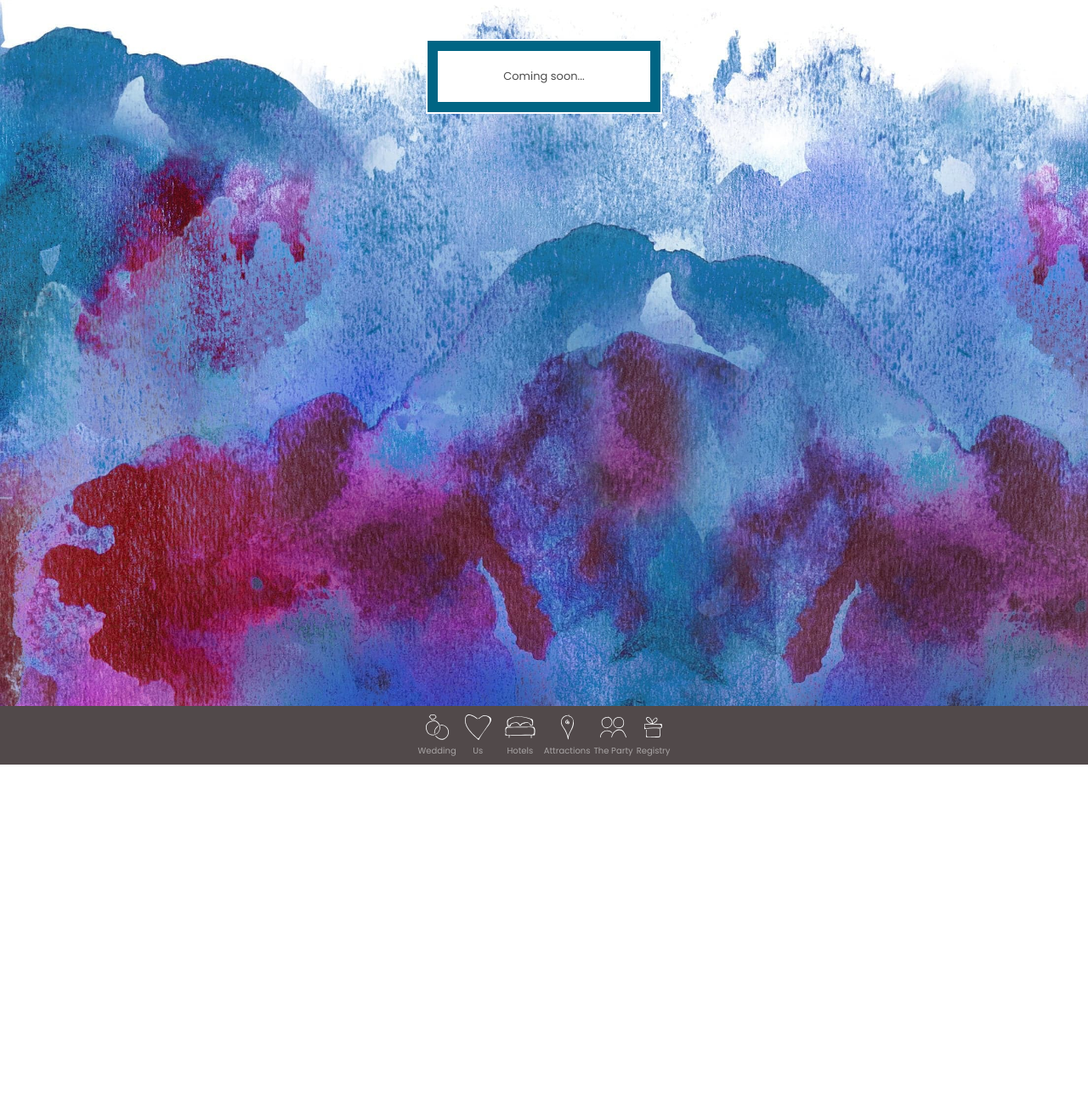
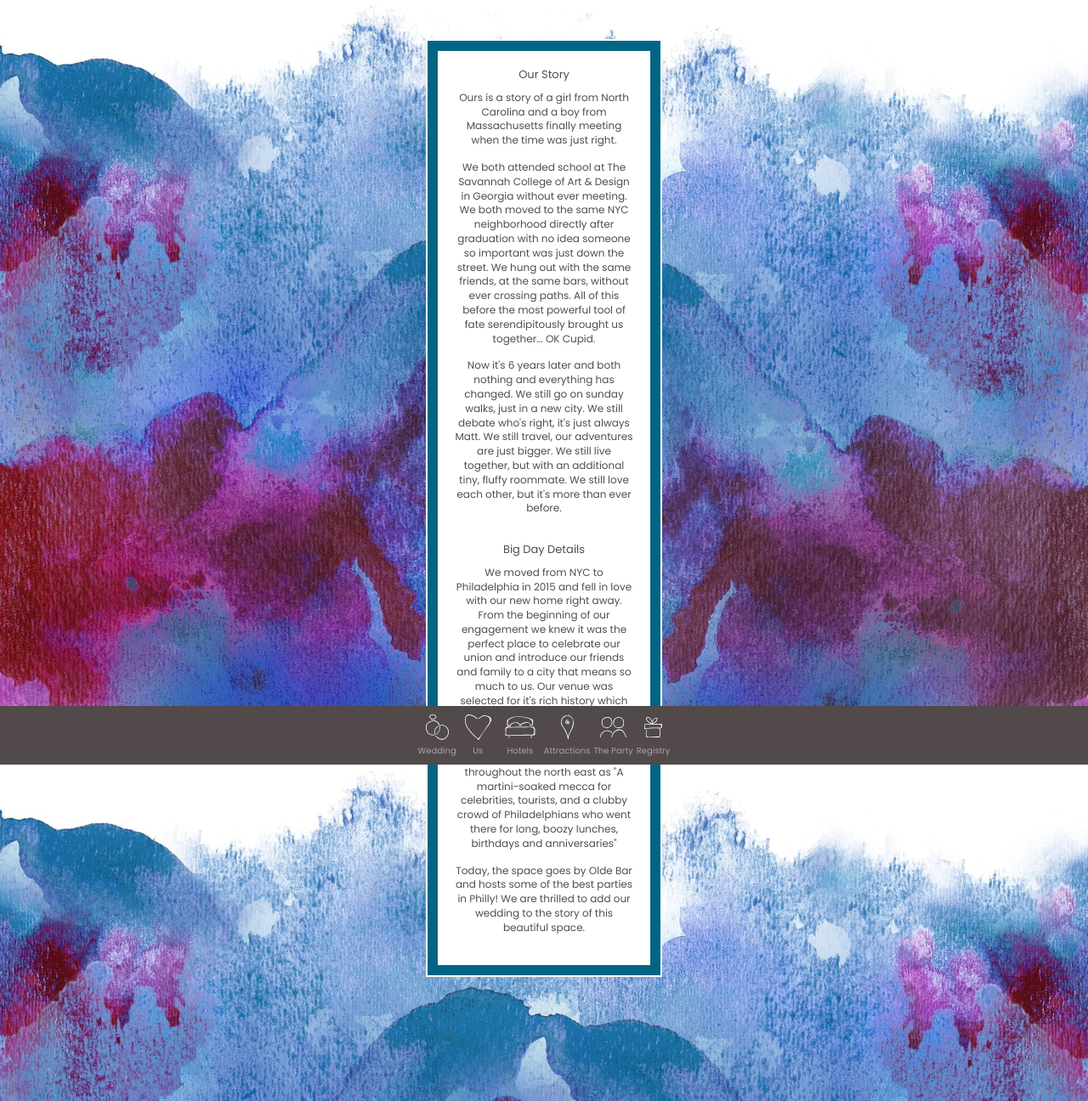
Before and after one commit to mattmotel/mattsuzy, a Jekyll site: the page built from us.md, in a window 1280 px wide. Shown: the whole page at 85% size. Built offline with Jekyll 4.4.1, drawn with Linux system fonts in a browser that asks for light colours; nearby versions of some CDN libraries; before the commit the page ends 900 px from its top, so only the background shows below that.

Commit message:
us update

```diff
--- a/_sass/_layout.scss
+++ b/_sass/_layout.scss
@@ -77,15 +77,6 @@ padding:0;}
     margin-bottom: $spacing-unit;
 }
 
-.post-title {
-    font-size: 42px;
-    letter-spacing: -1px;
-    line-height: 1;
-
-    @include media-query($on-laptop) {
-        font-size: 36px;
-    }
-}
 
 #menu{
     background-color:#51494a;
@@ -177,7 +168,13 @@ padding:0;}
     box-shadow:
     0 0 0 5px rgba(101,27,54,1),
     0 0 0 7px rgba(255,255,255,1);
-    animation: thecolor 10s infinite;}
+    animation: thecolor 10s infinite;
+    }
+    .copy{
+        font-size:12px;
+        line-height:1.4em;
+    }
+
 
 .details a{margin-bottom:12px;display:inline-block;line-height:1.3em;}
 
--- a/us.md
+++ b/us.md
@@ -4,6 +4,18 @@ title: Us
 permalink: /us/
 ---
 
-<div class="details">
-Coming soon...
+<div class="details copy">
+
+	<h3>Our Story</h3>
+<p>Ours is a story of a girl from North Carolina and a boy from Massachusetts finally meeting when the time was just right.
+</p><p>
+We both attended school at The Savannah College of Art &amp; Design in Georgia without ever meeting. We both moved to the same NYC neighborhood directly after graduation with no idea someone so important was just down the street. We hung out with the same friends, at the same bars, without ever crossing paths. All of this before the most powerful tool of fate serendipitously brought us together... OK Cupid.
+</p><p>
+Now it's 6 years later and both nothing and everything has changed. We still go on sunday walks, just in a new city. We still debate who's right, it's just always Matt. We still travel, our adventures are just bigger. We still live together, but with an additional tiny, fluffy roommate. We still love each other, but it's more than ever before.</p>
+<br/>
+<h3>Big Day Details</h3>
+<p>We moved from NYC to Philadelphia in 2015 and fell in love with our new home right away. From the beginning of our engagement we knew it was the perfect place to celebrate our union and introduce our friends and family to a city that means so much to us.
+Our venue was selected for it's rich history which began under the original name Bookbinders in 1983. By the 1940s the space had become a staple of Philadelphia and was known throughout the north east as "A martini-soaked mecca for celebrities, tourists, and a clubby crowd of Philadelphians who went there for long, boozy lunches, birthdays and anniversaries"
+</p><p>
+Today, the space goes by Olde Bar and hosts some of the best parties in Philly! We are thrilled to add our wedding to the story of this beautiful space.</p>
 </div>
```
Also changed, not shown: where.md (+5 -5 lines).
